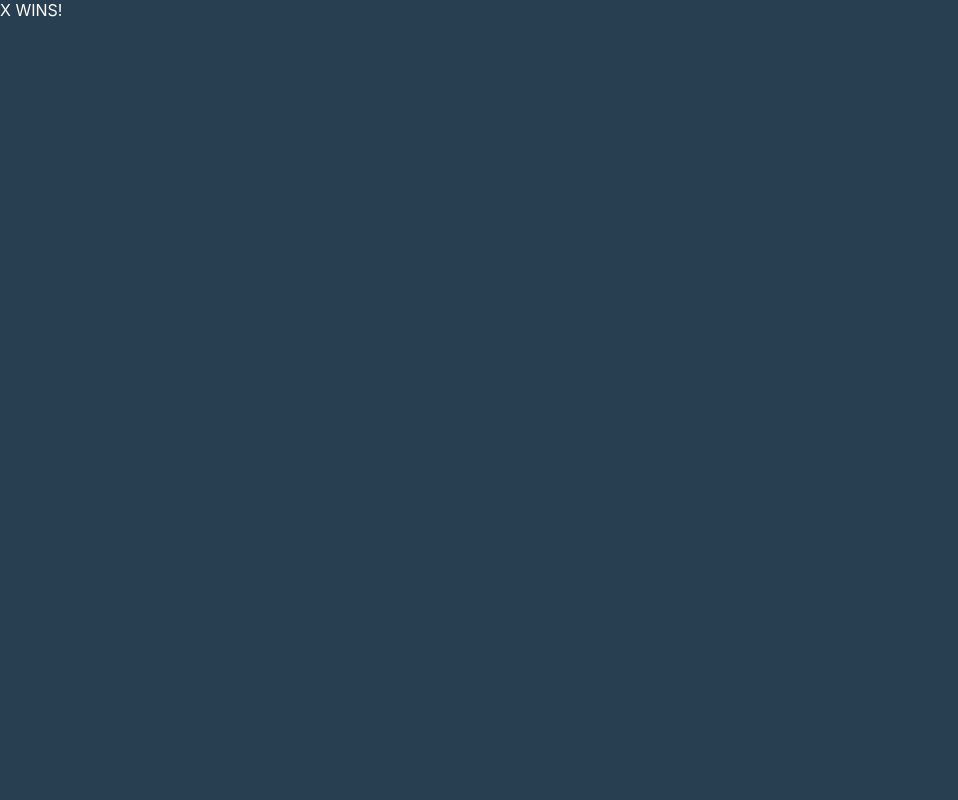
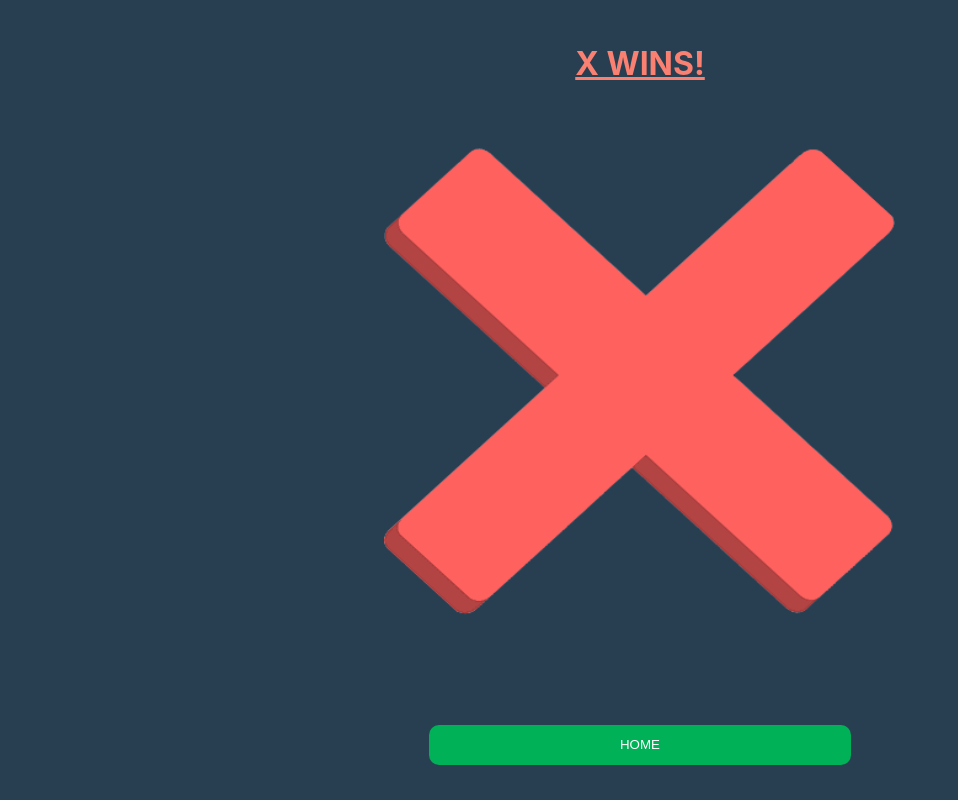
Before and after one commit to AxelrodAsaf/TicTacToeClient, a React (Create React App) app: page /Xwin in a window 1280 px wide. Shown: the whole page, without its empty margins (0-958 px from the left). Built offline with nearby package versions, Linux system fonts and the light colour scheme.

Commit message:
Added win/draw screens;

```diff
--- a/src/Components/Draw.jsx
+++ b/src/Components/Draw.jsx
@@ -1,7 +1,16 @@
-import React from 'react'
+import React from 'react';
+import '../Styles/App.css';
+import '../Styles/Draw.css';
+import { useNavigate } from 'react-router-dom';
 
 export default function Draw() {
+  const navigate = useNavigate();
   return (
-    <div>Draw!</div>
+    <div className='main-div'>
+      <div className='main-subdiv'>
+        <h1 className='draw-h1'> The game ended in a draw! </h1>
+        <button style={{ marginTop: "5%" }} onClick={() => navigate(`/`)} type='button' className='home-button'>HOME</button>
+      </div>
+    </div>
   )
 }
--- a/src/Components/Owin.jsx
+++ b/src/Components/Owin.jsx
@@ -1,7 +1,18 @@
-import React from 'react'
+import React from 'react';
+import '../Styles/App.css';
+import '../Styles/Owin.css';
+import blueO from '../assets/blueO.png';
+import { useNavigate } from 'react-router-dom';
 
-export default function Owin() {
+export default function OWin() {
+  const navigate = useNavigate();
   return (
-    <div>O WINS!</div>
+    <div className='main-div'>
+      <div className='main-subdiv'>
+        <h1 className='Owin-h1'> O WINS! </h1>
+        <img src={blueO} alt='O' className='Owin-img' />
+        <button style={{ marginTop: "5%" }} onClick={() => navigate(`/`)} type='button' className='home-button'>HOME</button>
+      </div>
+    </div>
   )
 }
--- a/src/Components/Xwin.jsx
+++ b/src/Components/Xwin.jsx
@@ -1,7 +1,18 @@
-import React from 'react'
+import React from 'react';
+import '../Styles/App.css';
+import '../Styles/Xwin.css';
+import redX from '../assets/redX.png';
+import { useNavigate } from 'react-router-dom';
 
 export default function XWin() {
+  const navigate = useNavigate();
   return (
-    <div>X WINS!</div>
+    <div className='main-div'>
+      <div className='main-subdiv'>
+        <h1 className='xwin-h1'> X WINS! </h1>
+        <img src={redX} alt='X' className='xwin-img' />
+        <button style={{ marginTop: "5%" }} onClick={() => navigate(`/`)} type='button' className='home-button'>HOME</button>
+      </div>
+    </div>
   )
 }
--- /dev/null
+++ b/src/Styles/Draw.css
@@ -0,0 +1,15 @@
+.xwin-img {
+  width: 40vw;
+  height: 40vw;
+}
+
+.xwin-h1 {
+  color: salmon;
+  font-weight: bolder;
+  text-decoration: underline;
+}
+
+.home-button {
+  width: 33%;
+  height: 5%;
+}
--- /dev/null
+++ b/src/Styles/Owin.css
@@ -0,0 +1,15 @@
+.Owin-img {
+  width: 40vw;
+  height: 40vw;
+}
+
+.Owin-h1 {
+  color: lightskyblue;
+  font-weight: bolder;
+  text-decoration: underline;
+}
+
+.home-button {
+  width: 33%;
+  height: 5%;
+}
--- /dev/null
+++ b/src/Styles/Xwin.css
@@ -0,0 +1,15 @@
+.xwin-img {
+  width: 40vw;
+  height: 40vw;
+}
+
+.xwin-h1 {
+  color: salmon;
+  font-weight: bolder;
+  text-decoration: underline;
+}
+
+.home-button {
+  width: 33%;
+  height: 5%;
+}
```
